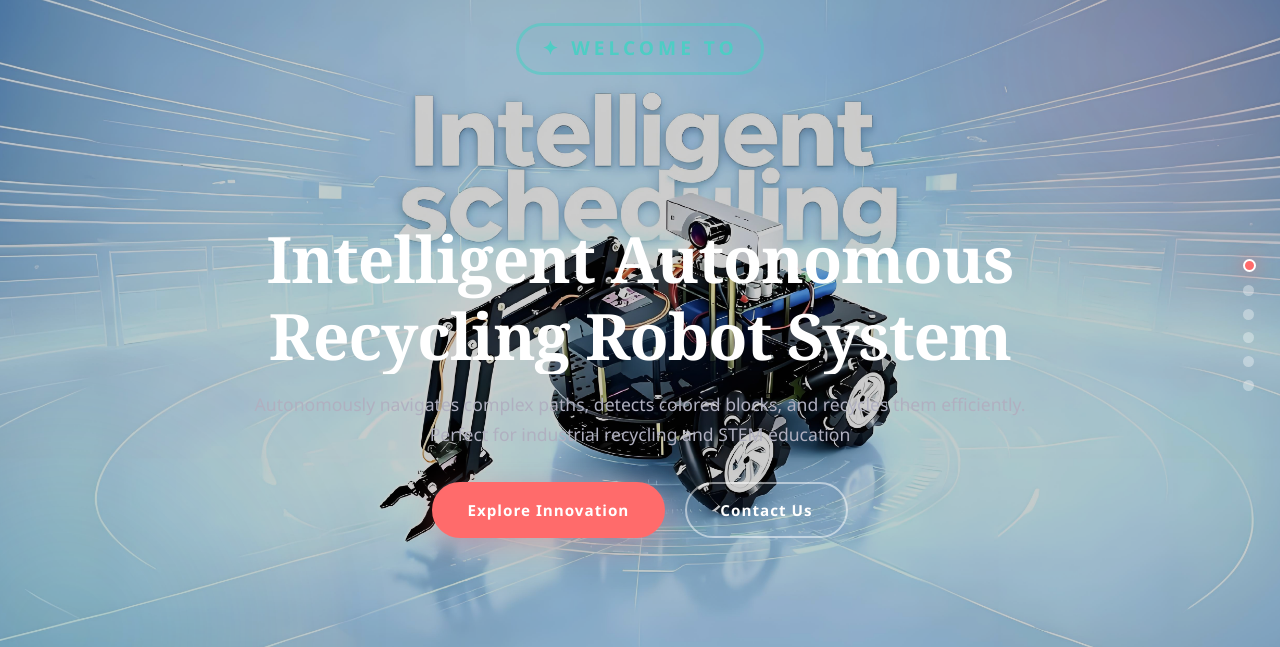
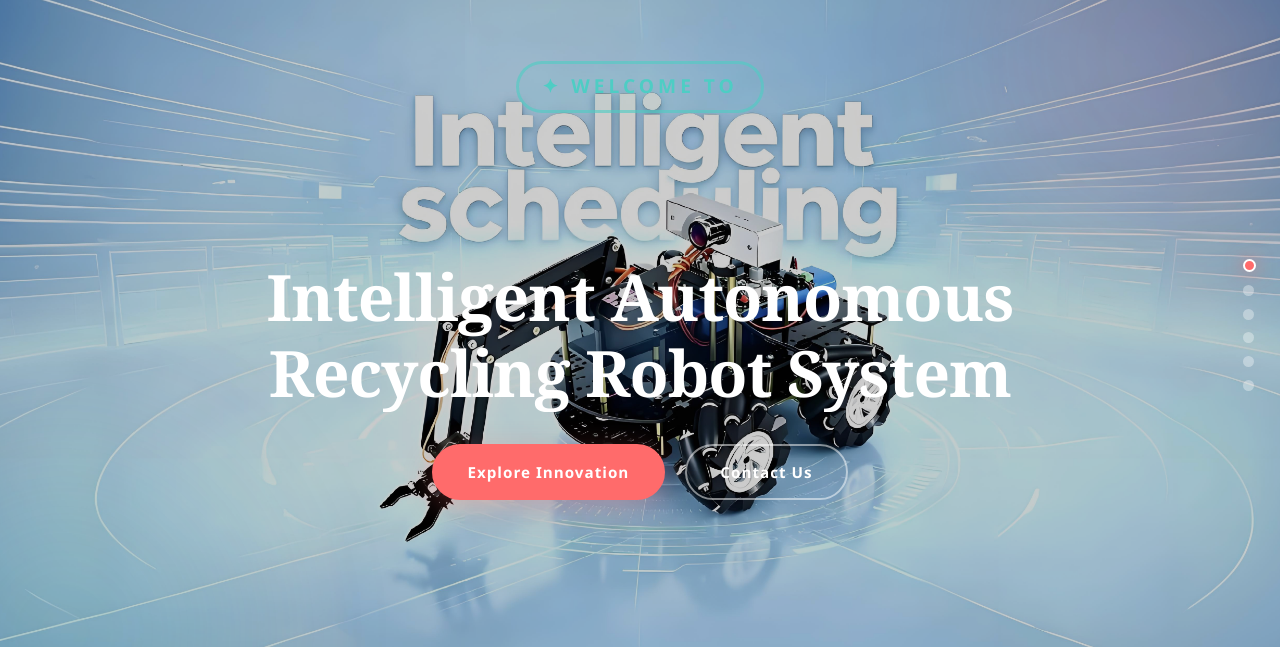
Before and after one commit to Ytter-bium/Web001, a plain HTML site: page index.html in a window 1280 px wide. Shown: the part 75-722 px from the top of the page. Drawn offline with Linux system fonts and the light colour scheme.

Commit message:
Add files via upload

```diff
--- a/index.html
+++ b/index.html
@@ -808,7 +808,6 @@
             <span class="page-tag">✦ Welcome to</span>
             <h1 class="page-title">Intelligent Autonomous Recycling Robot System</h1>
             <p class="page-subtitle">
-                Autonomously navigates complex paths, detects colored blocks, and recycles them efficiently. Perfect for industrial recycling and STEM education
             </p>
             <div class="btn-group">
                 <a href="#page-innovation" class="btn btn-primary">Explore Innovation</a>
```
